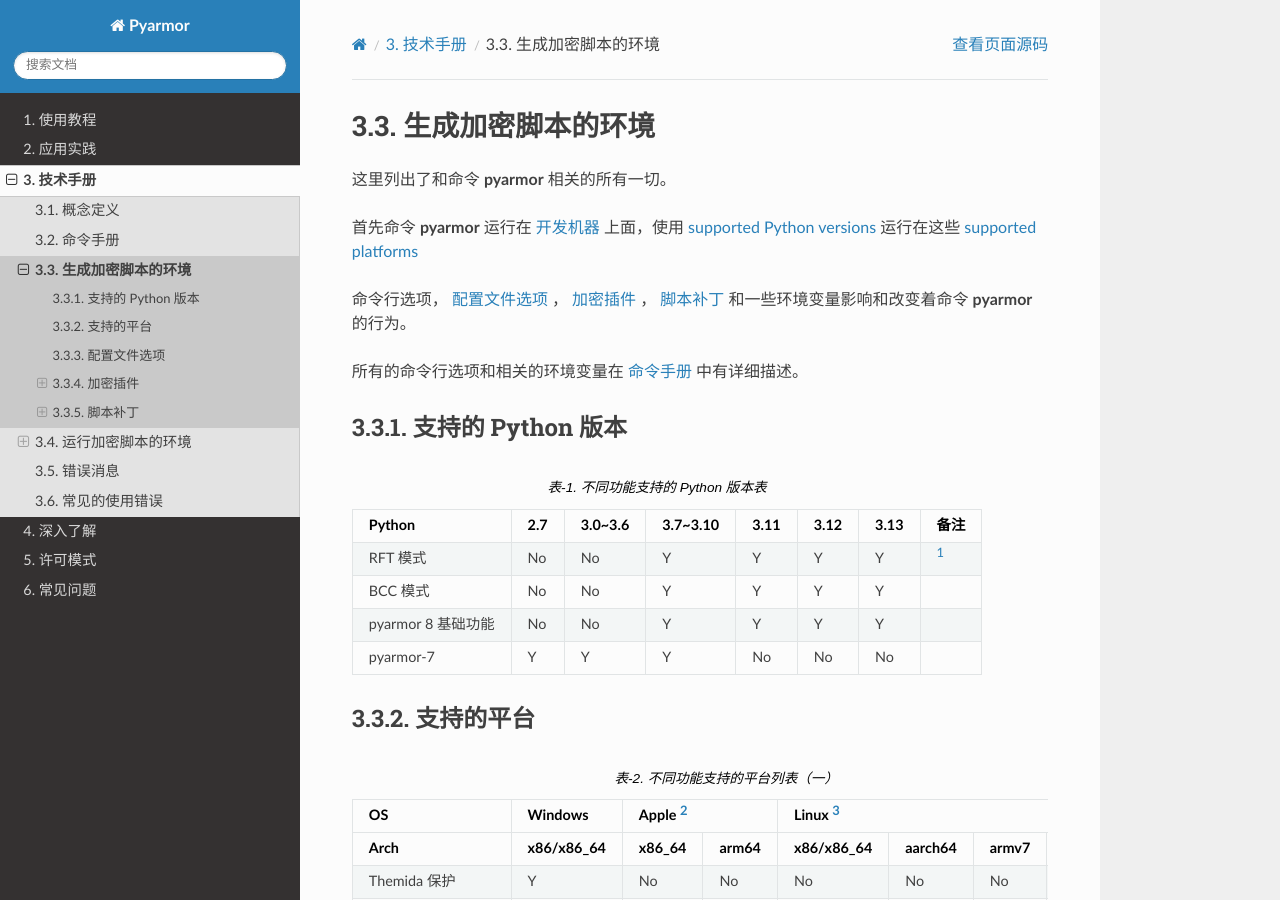
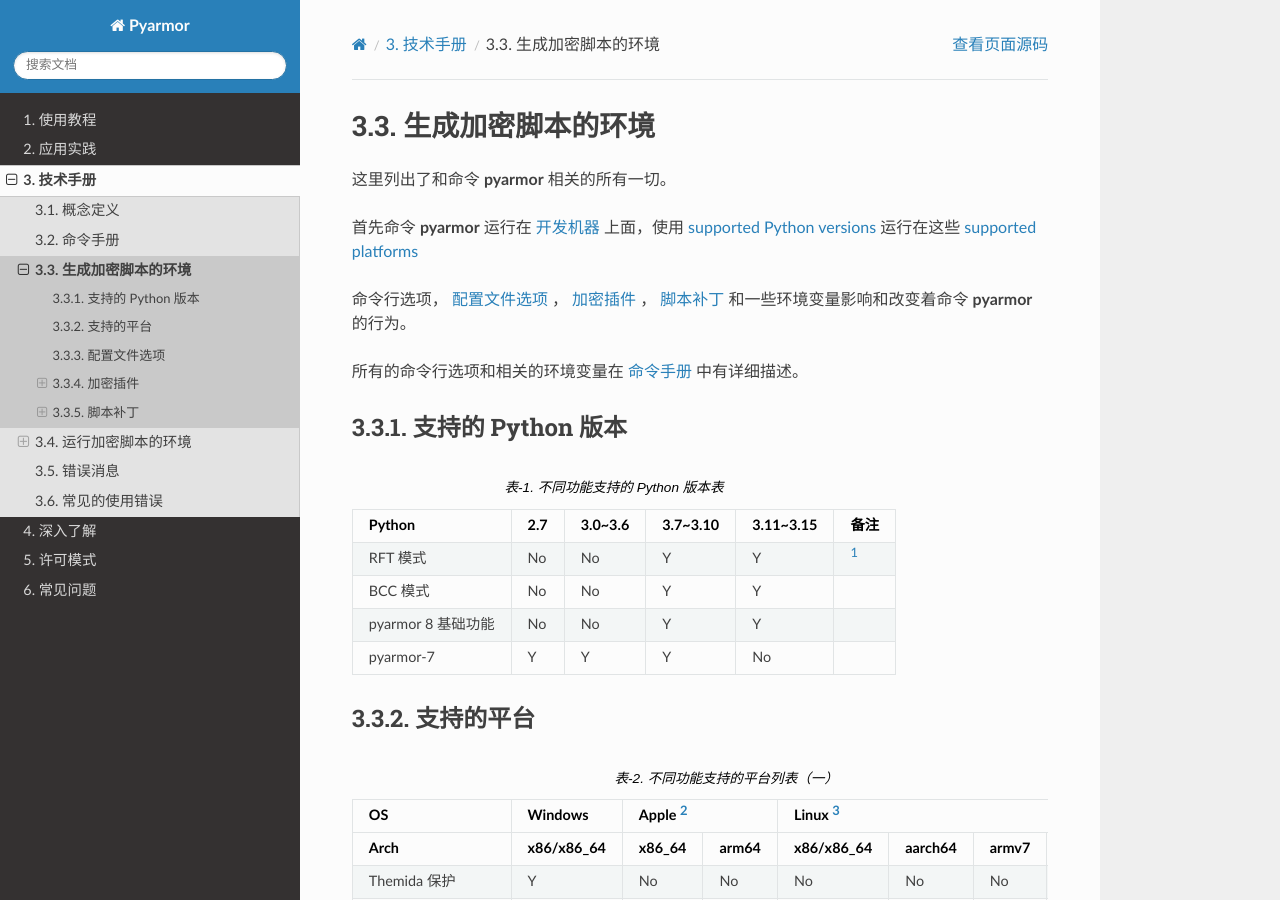
Before and after one commit to dashingsoft/pyarmor-docs-zh, a Sphinx documentation site: the page built from docs/reference/environments.rst, in a window 1280 px wide and 900 px high. Built offline with Sphinx 7.4.7 and the Read the Docs theme 3.1.0, drawn with Linux system fonts in a browser that asks for light colours.

Commit message:
增加支持 Python 3.14 和 3.15 的说明

```diff
--- a/docs/reference/environments.rst
+++ b/docs/reference/environments.rst
@@ -20,14 +20,14 @@
 .. table:: 表-1. 不同功能支持的 Python 版本表
    :widths: auto
 
-   ===================  =====  =========  ==========  ======  ======  =======  ==============
-   Python               2.7    3.0~3.6    3.7~3.10     3.11    3.12    3.13        备注
-   ===================  =====  =========  ==========  ======  ======  =======  ==============
-   RFT 模式              No       No          Y         Y       Y       Y        [#]_
-   BCC 模式              No       No          Y         Y       Y       Y
-   pyarmor 8 基础功能     No       No          Y         Y       Y       Y
-   pyarmor-7             Y        Y           Y         No      No      No
-   ===================  =====  =========  ==========  ======  ======  =======  ==============
+   ===================  =====  =========  ==========  =============  ==============
+   Python               2.7    3.0~3.6    3.7~3.10     3.11~3.15          备注
+   ===================  =====  =========  ==========  =============  ==============
+   RFT 模式              No       No          Y           Y             [#]_
+   BCC 模式              No       No          Y           Y
+   pyarmor 8 基础功能     No       No          Y           Y
+   pyarmor-7             Y        Y           Y           No
+   ===================  =====  =========  ==========  =============  ==============
 
 .. _supported platforms:
 
```
